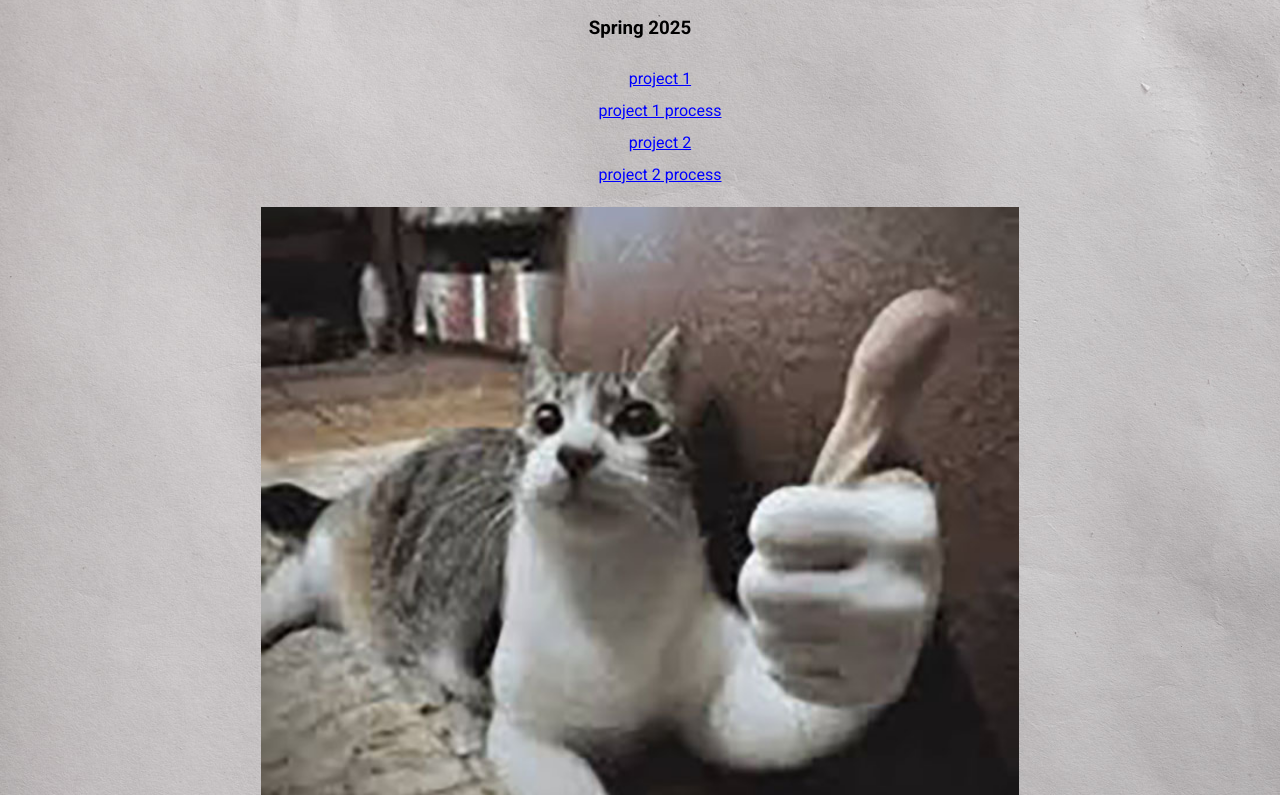
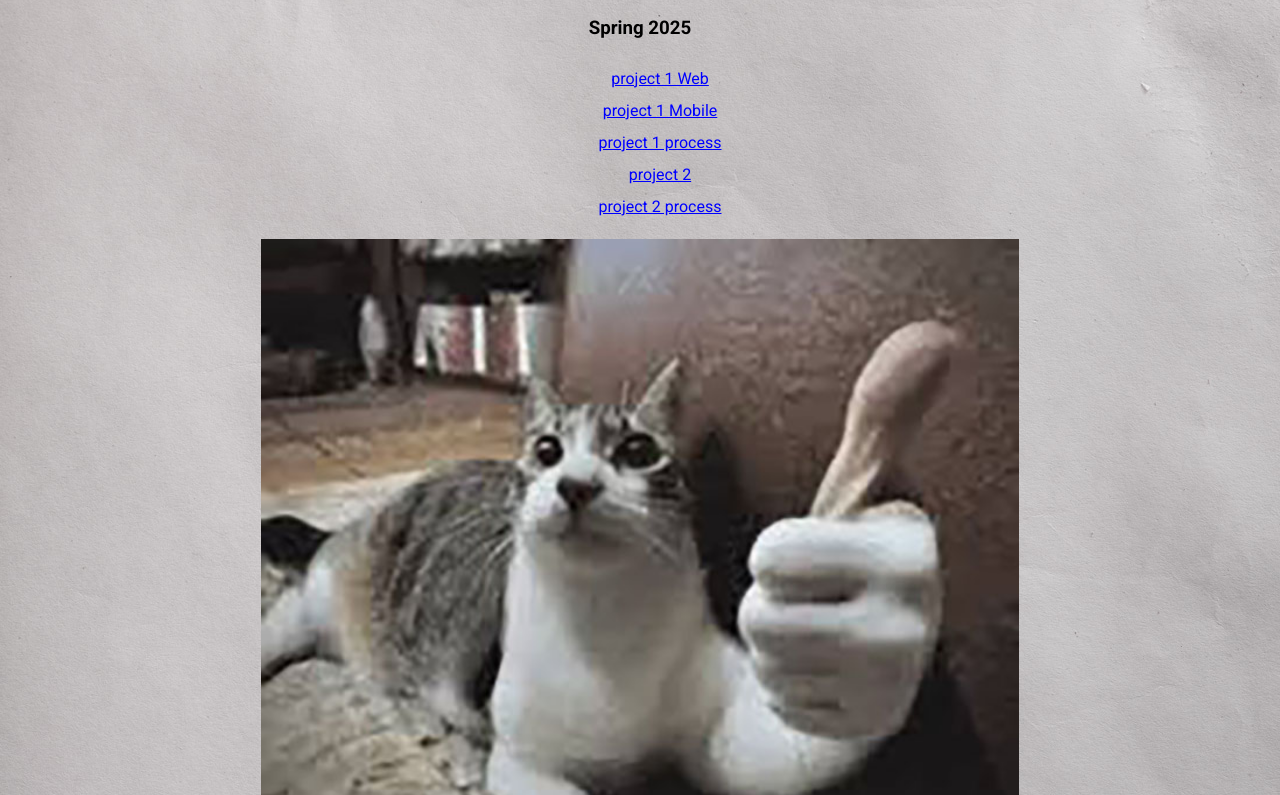
Before and after one commit to lillylewis/lillylewis.github.io, a plain HTML site: page index.html in a window 1280 px wide. Shown: the part 164-959 px from the top of the page. Drawn offline with Linux system fonts and the light colour scheme.

Commit message:
Link Issues

```diff
--- a/index.html
+++ b/index.html
@@ -17,8 +17,9 @@
     <h3>Spring 2025 </h3>
     <nav>
         <ul id="mainNav">
-            <li> <a href=”project-1/index.html”>project 1</a></li>
-            <li> <a href=”project-1-process/index.html”>project 1 process</a></li>
+            <li> <a href=”https://www.figma.com/proto/vfbwLc35oLPaLkQhnSM5R6/DSGN?page-id=110%3A631&node-id=110-633&p=f&viewport=697%2C421%2C0.09&t=Kx5aZ0vh4AYYygUP-1&scaling=scale-down&content-scaling=fixed”>project 1 Web</a></li>
+            <li> <a href=”https://www.figma.com/proto/vfbwLc35oLPaLkQhnSM5R6/DSGN?page-id=270%3A221&node-id=270-238&p=f&viewport=1543%2C909%2C0.27&t=dKJ6DS0VQ0ALxVmV-1&scaling=scale-down&content-scaling=fixed&starting-point-node-id=270%3A238”>project 1 Mobile</a></li>
+            <li> <a href=”DSGN372_Project1 copy.pdf” src="images/DSGN372_Project1 copy.pdf">project 1 process</a></li>
             <li> <a href=”project-2/index.html”>project 2</a></li>
             <li> <a href=”project-2-process/index.html”>project 2 process</a></li>
         </ul>
--- a/stylesheet.css
+++ b/stylesheet.css
@@ -1,6 +1,6 @@
 body {
     background-color:silver;
-    background-image: url(/images/Paper.jpg);
+    background-image: url("/images/Paper.jpg");
     background-repeat: repeat;
     font-family: "Roboto", sans-serif;
     line-height: 2em;
@@ -12,6 +12,7 @@ h1 {
     font-size: 4em;
     text-decoration: underline;
     text-align: center;
+    text-transform: uppercase;
 }
 
 h2 {
@@ -26,7 +27,7 @@ ul#mainNav {
 
 img.cat-img {
     width: 60%;
-    height: 60%;
+    height: auto;
     text-align: center;
 }
 a:link {
```
Also changed, not shown: 2 other files.
